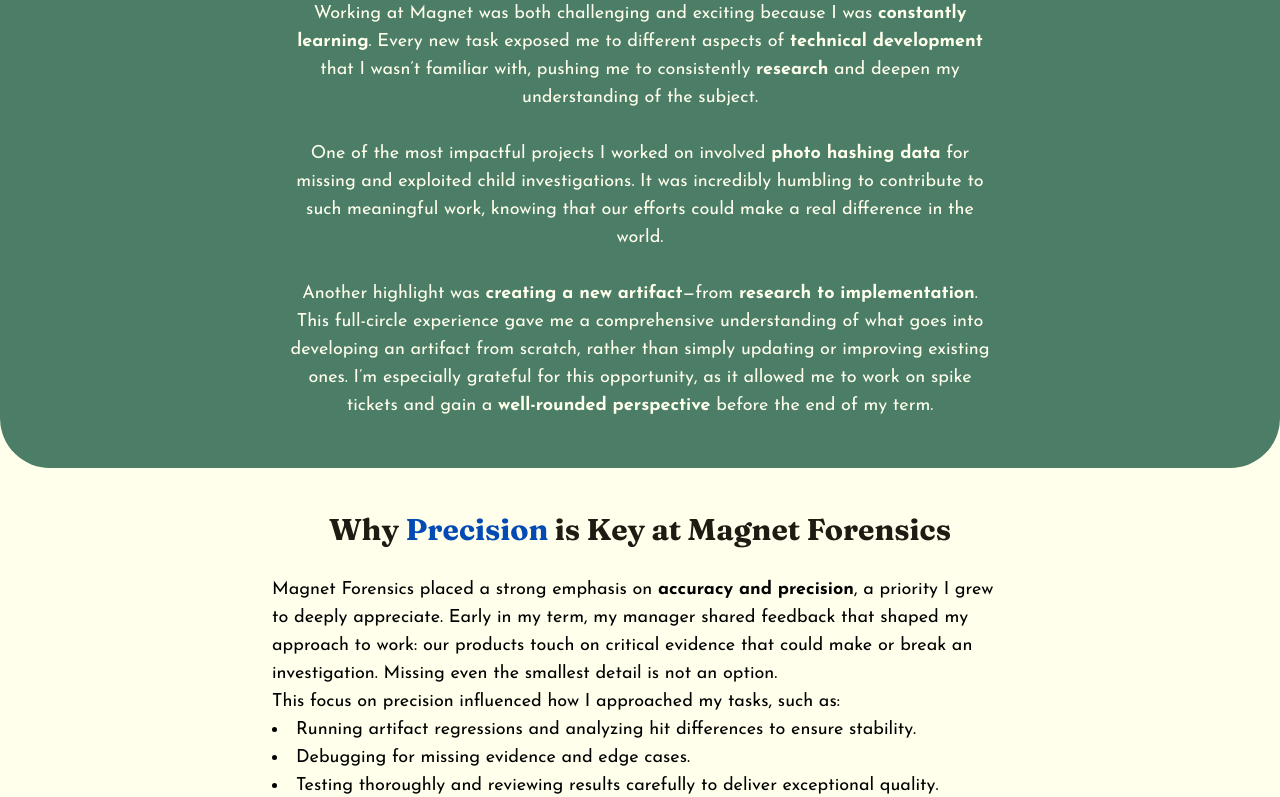
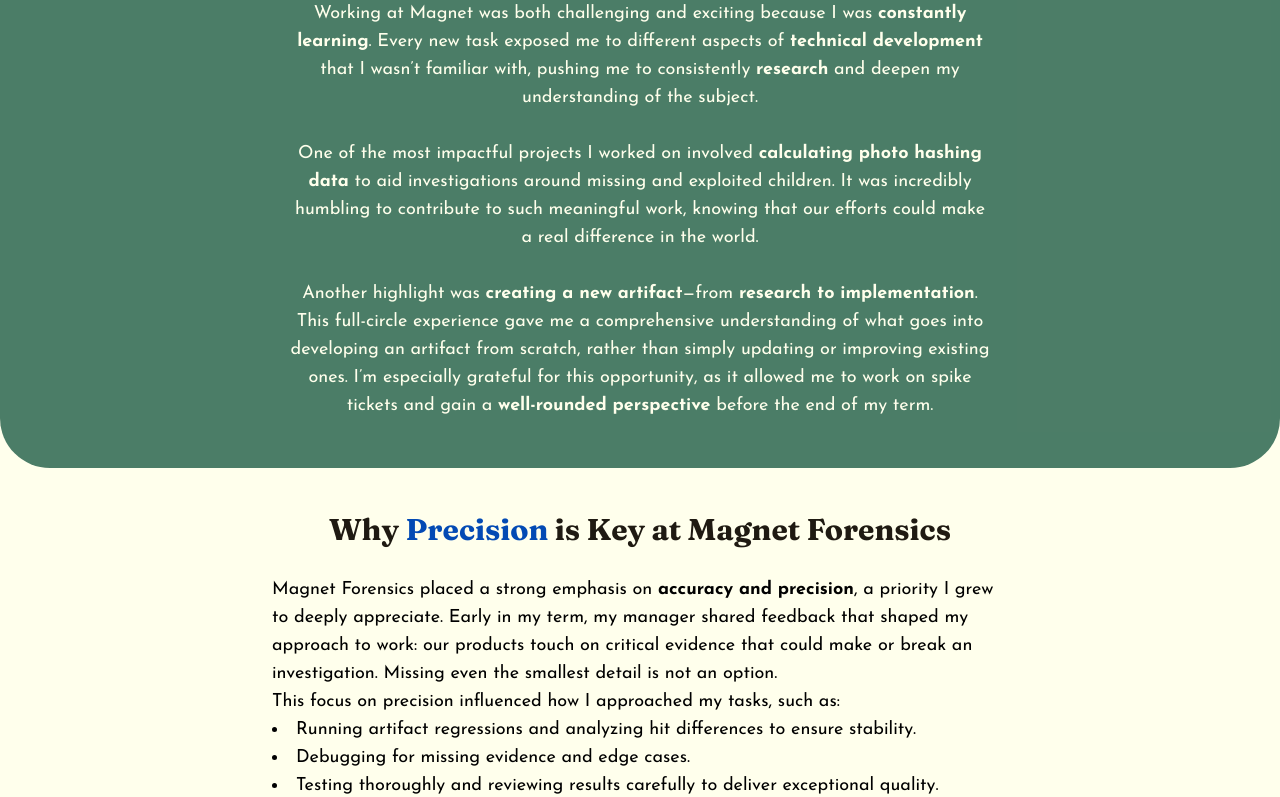
Before and after one commit to milychang19/my-portfolio, a React (Create React App) app: page /#/F24-work-term-report in a window 1280 px wide. Shown: the part 2109-2906 px from the top of the page. Built offline with nearby package versions, Linux system fonts and the light colour scheme.

Commit message:
edit report writing

```diff
--- a/src/pages/reports/Magnet.jsx
+++ b/src/pages/reports/Magnet.jsx
@@ -61,8 +61,8 @@
 ` and deepen my understanding of the subject.
 
 One of the most impactful projects I worked on involved `,
-<strong>photo hashing data</strong>,
-` for missing and exploited child investigations. It was incredibly humbling to contribute to such meaningful work, knowing that our efforts could make a real difference in the world.
+<strong>calculating photo hashing data</strong>,
+` to aid investigations around missing and exploited children. It was incredibly humbling to contribute to such meaningful work, knowing that our efforts could make a real difference in the world.
 
 Another highlight was `,
 <strong>creating a new artifact</strong>,
```
